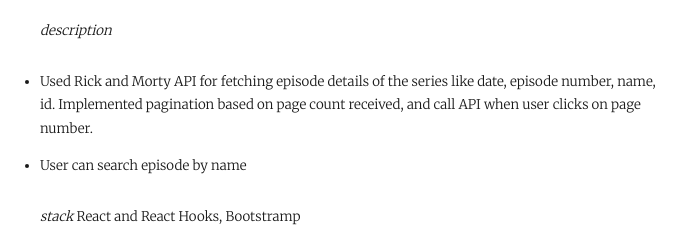
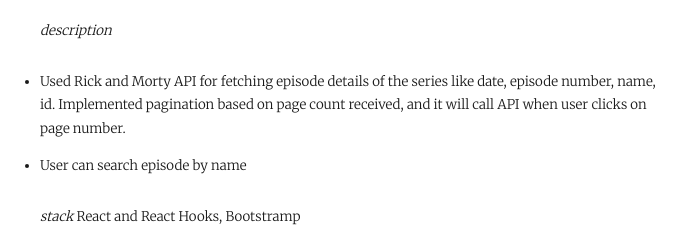
Before and after one commit to tanaypratap/teamtanay.jobchallenge.dev, a Gatsby site: page /ttjc@Neel630/ in a window 1280 px wide. Shown: the part 1596-1836 px from the top of the page, 285-971 px from the left. Built offline with nearby package versions, Linux system fonts and the light colour scheme; Gatsby itself is replaced by a stand-in of ours; some packages are replaced by stand-ins of ours.

Commit message:
Made some changes in description of Project 2

```diff
--- a/content/participants/ttjc@Neel630/index.md
+++ b/content/participants/ttjc@Neel630/index.md
@@ -58,7 +58,7 @@
 
 - Used Rick and Morty API for fetching episode details of the series like
   date, episode number, name, id. Implemented pagination based on page count
-  received, and call API when user clicks on page number.
+  received, and it will call API when user clicks on page number.
 
 - User can search episode by name
 
```
